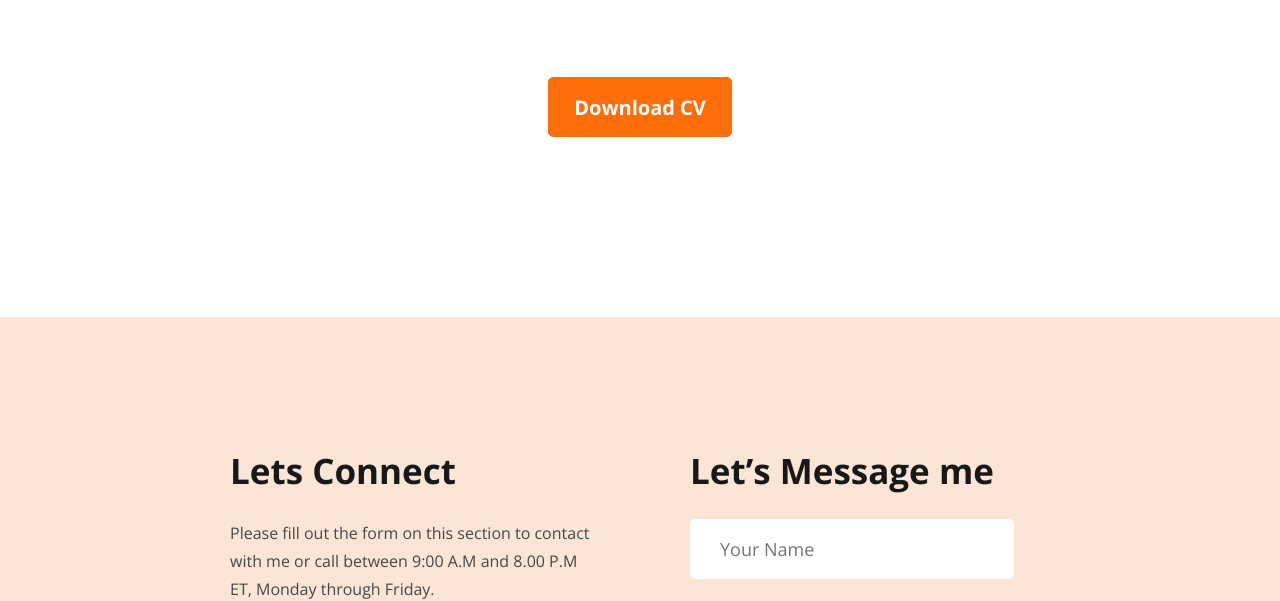
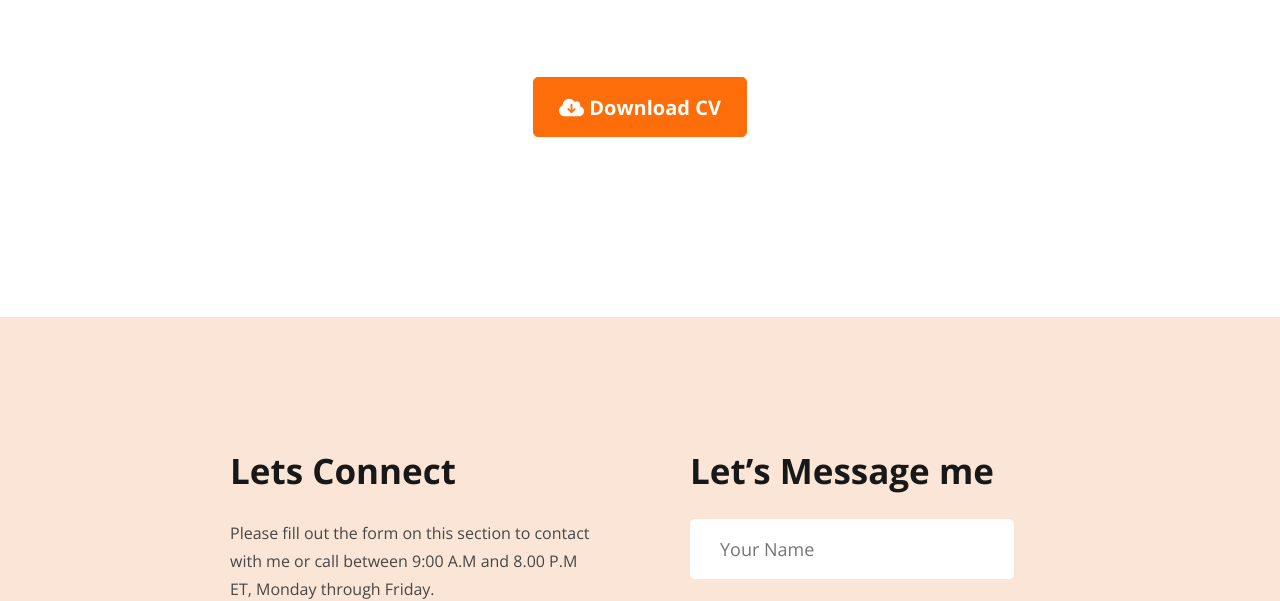
Before and after one commit to imnazirul/developer-portfolio, a plain HTML site: page index.html in a window 1280 px wide. Shown: the part 3535-4136 px from the top of the page. Drawn offline with nearby package versions, Linux system fonts and the light colour scheme.

Commit message:
added fontawsome icon in missing button

```diff
--- a/index.html
+++ b/index.html
@@ -195,7 +195,9 @@
           </div>
         </div>
         <p class="cv">
-          <button class="primary-btn" type="button">Download CV</button>
+          <button class="primary-btn" type="button">
+            <i class="fa-solid fa-cloud-arrow-down"></i> Download CV
+          </button>
         </p>
       </section>
     </main>
```
